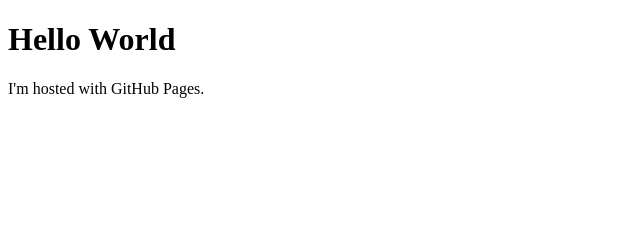
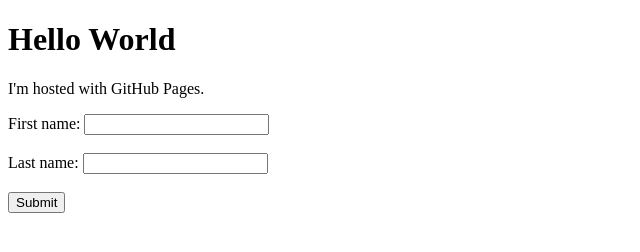
Before and after one commit to smfranksMBC/Week2, a plain HTML site: page index.html in a window 1280 px wide. Shown: the whole page, without its empty margins (0-640 px from the left). Drawn offline with Linux system fonts and the light colour scheme.

Commit message:
Update index.html

```diff
--- a/index.html
+++ b/index.html
@@ -4,5 +4,13 @@
 <body>
 <h1>Hello World</h1>
 <p>I'm hosted with GitHub Pages.</p>
+<form action="mailto:smfranks@gmail.com" method="get">
+    <label for="fname">First name:</label>
+    <input type="text" id="fname" name="fname"><br><br>
+    <label for="lname">Last name:</label>
+    <input type="text" id="lname" name="lname"><br><br>
+    <input type="submit" value="Submit">
+  </form>
+</form>
 </body>
 </html>
```
